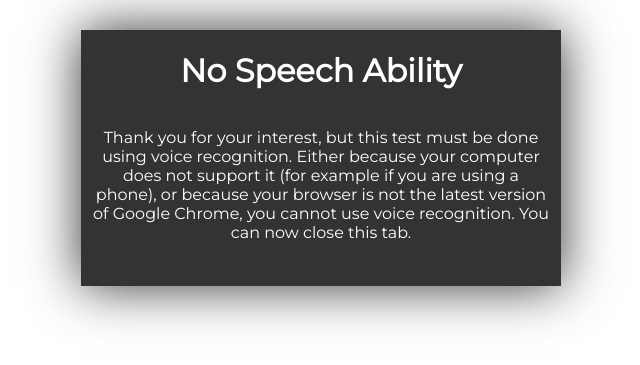
After one commit to EdCo95/COMP3096-colournaming, a Django app: page /no_speech/ in a window 1280 px wide. The commit adds this page. Shown: the top 365 px of the page, without its empty margins (319-959 px from the left). Run offline with Django 3.2, Linux system fonts and the light colour scheme.

Commit message:
Initial Commit
Initial commit to new branch. Altering test to be speak only for use on
Amazon Mechanical Turk.

```diff
--- a/colournaming/colournaming/settings.py
+++ b/colournaming/colournaming/settings.py
@@ -24,7 +24,7 @@ PROJECT_ROOT = os.path.dirname(os.path.abspath(__file__))
 SECRET_KEY = "5o&!0zlg%k53ozb!g5^&v7yyspjxbo0b!g3yk(f2ypp35x44v%"
 
 # SECURITY WARNING: don't run with debug turned on in production!
-DEBUG = False
+DEBUG = True
 
 # Application definition
 
--- a/colournaming/namebytyping/static/namebytyping/survey_functions.js
+++ b/colournaming/namebytyping/static/namebytyping/survey_functions.js
@@ -16,10 +16,4 @@ window.onload = function(){
     }
   });
 
-  if (! ('webkitSpeechRecognition' in window) ) {
-    $('#speech-recog-test').val("False");
-  } else {
-    $('#speech-recog-test').val("True");
-  }
-
 }
--- /dev/null
+++ b/colournaming/namebytyping/templates/namebytyping/no_speech.html
@@ -0,0 +1,20 @@
+{% load staticfiles %}
+
+<title>Colour Naming</title>
+
+<link rel="stylesheet" type="text/css" href="{% static 'namebytyping/style-instructions.css' %}" />
+<link href='https://fonts.googleapis.com/css?family=Montserrat' rel='stylesheet' type='text/css'>
+<script src="https://ajax.googleapis.com/ajax/libs/jquery/2.2.0/jquery.min.js"></script>
+
+<div class="main-container">
+    <div class="title"><h1>No Speech Ability</h1></div>
+    <div class="instructions">
+      <p>
+         Thank you for your interest, but this test must be done using voice recognition. Either because your computer does not support it (for example if you are using a phone), or because your browser is not the latest version of Google Chrome, you cannot use voice recognition. You can now close this tab.
+      </p>
+  </div>
+
+  <div class="spacing">
+  </div>
+
+</div>
--- a/colournaming/namebytyping/templates/namebytyping/survey.html
+++ b/colournaming/namebytyping/templates/namebytyping/survey.html
@@ -29,8 +29,6 @@
         <h3>What is your nationality?</h3>
         <input type="text" name="nationality" id="nationality-input">
 
-        <input type="text" id="speech-recog-test" name="has-webkit" style="display:none;">
-
         <p id="end-note"> * = indicates compulsory question </p>
 
         <div id="begin-button" class="button" name="begin">
--- a/colournaming/namebytyping/urls.py
+++ b/colournaming/namebytyping/urls.py
@@ -6,6 +6,7 @@ app_name = 'namebytyping'
 urlpatterns = [
     url(r'^$', views.index, name='index'),
     url(r'^results/$', views.results, name='results'),
+    url(r'^no_speech/$', views.no_speech, name='no_speech'),
     url(r'^submit_speak/$', views.submit_speak, name='submit_speak'),
     url(r'^submit_type/$', views.submit_type, name='submit_type'),
     url(r'^submit_speak_type/$', views.submit_speak_type, name='submit_speak_type'),
--- a/colournaming/namebytyping/views.py
+++ b/colournaming/namebytyping/views.py
@@ -181,7 +181,7 @@ def begin(request):
     except ValueError:
         age = -1;
 
-    has_speech_recog = request.POST['has-webkit']
+    has_speech_recog = "True";
     test_type = "type"
 
     if has_speech_recog == "True":
@@ -283,7 +283,15 @@ def start_speak_type(request):
 
 
 def next(request):
-    return HttpResponseRedirect(reverse('namebytyping:survey'))
+    has_speech_recog = request.POST['has-webkit']
+
+    if has_speech_recog == "False":
+        return HttpResponseRedirect(reverse('namebytyping:no_speech'))
+    else:
+        return HttpResponseRedirect(reverse('namebytyping:survey'))
+
+def no_speech(request):
+    return render(request, 'namebytyping/no_speech.html')
 
 def complete(request):
     if request.session.get('completed_final_survey') == "True":
```
Also changed, not shown: colournaming/namebytyping/static/namebytyping/functions_index.js (added, +10 -0 lines), colournaming/namebytyping/templates/namebytyping/index.html (+6 -1 lines).
